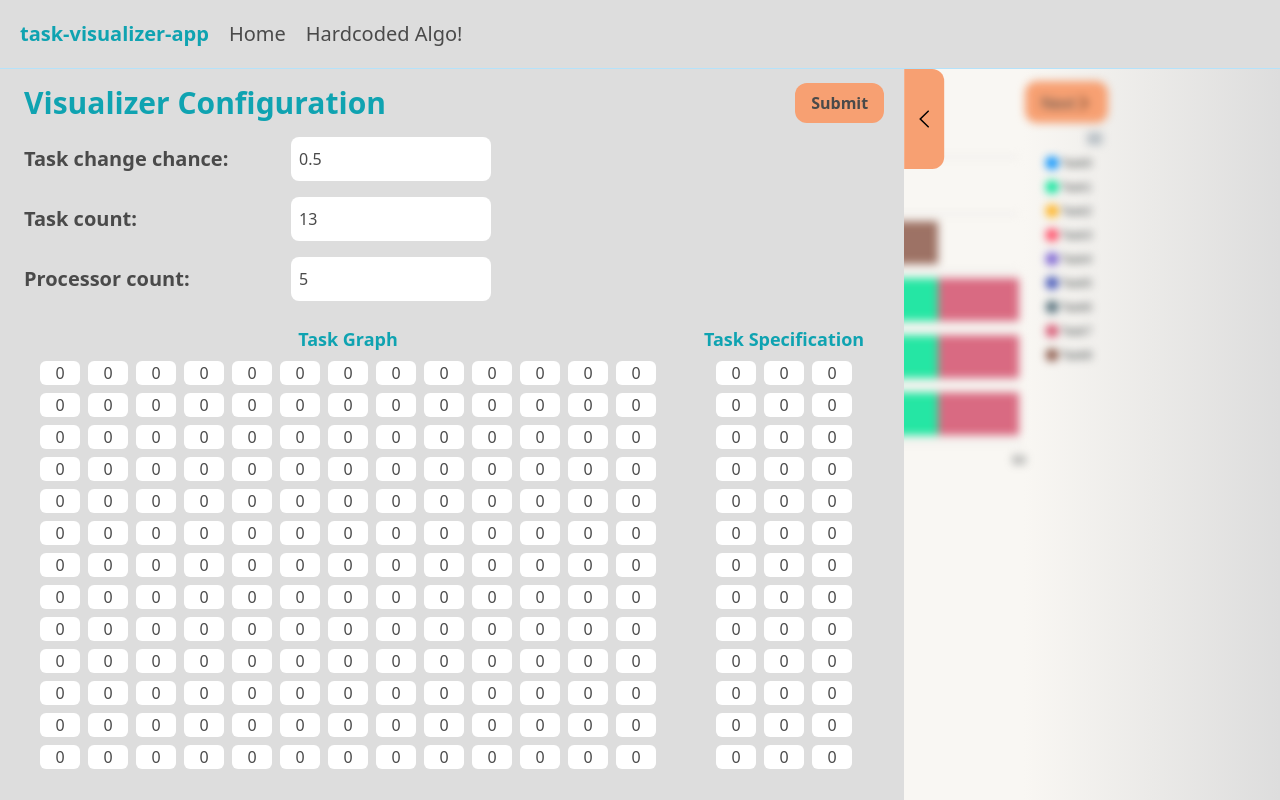
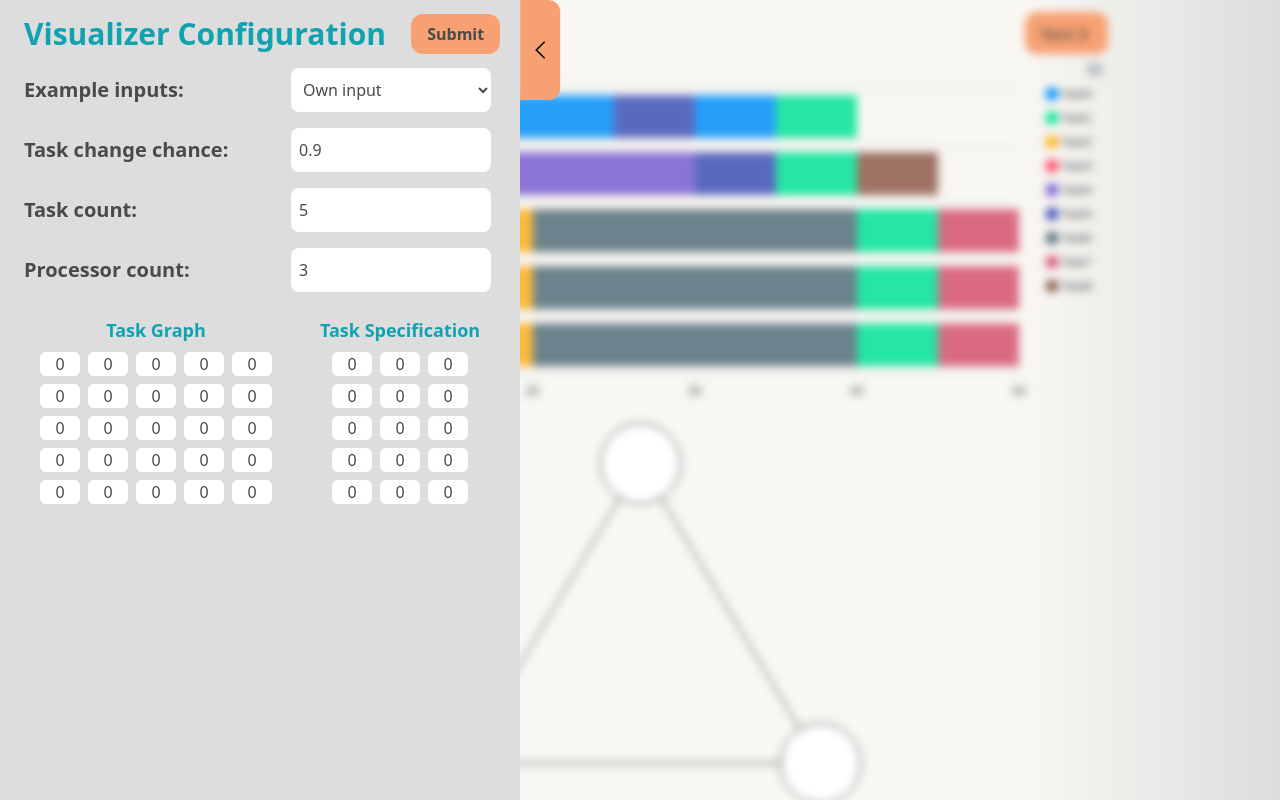
Before and after one commit to YaBoyya/task-visualizer-app, a React (Vite) app: page / in a window 1280 px wide. Shown: the top 800 px of the page. Built offline with nearby package versions, Linux system fonts and the light colour scheme.

Commit message:
Add example task select input

```diff
--- a/src/App.tsx
+++ b/src/App.tsx
@@ -4,7 +4,6 @@ import Matrix from './components/Matrix'
 import MC_DZZZ from './MC_DZZZ'
 import TimelineChart from "./TimelineChart";
 import BackgrounContainer from "./components/BackgroundContainer";
-import Navbar from "./components/Navbar";
 import Sidebar from "./components/Sidebar";
 import MatrixContainer from "./components/MatrixContainer";
 import InputChance from "./components/InputChance";
@@ -12,62 +11,25 @@ import NOCImage from "./components/NOCImage";
 import InputProcessorCount from "./components/InputProcessorCount";
 import { defaultSeries } from "./constants";
 import { ChartSeriesParams } from "./props";
+import SelectExample from "./components/SelectExample";
+import { taskExamples } from "./examples";
 
-
-const taskGraph = [
-// 0, 1, 2, 3, 4, 5, 6, 7, 8, 9, 10,11,12
-  [0, 0, 1, 1, 1, 0, 0, 0, 0, 0, 0, 0, 0], // 0
-  [0, 0, 0, 0, 0, 1, 1, 0, 0, 0, 0, 0, 0], // 1
-  [0, 0, 0, 0, 0, 0, 0, 1, 0, 0, 0, 0, 0], // 2
-  [0, 0, 0, 0, 0, 0, 0, 0, 1, 0, 0, 0, 0], // 3
-  [0, 0, 0, 0, 0, 0, 0, 0, 0, 1, 0, 0, 0], // 4
-  [0, 0, 0, 0, 0, 0, 0, 0, 0, 1, 0, 0, 0], // 5
-  [0, 0, 0, 0, 0, 0, 0, 0, 0, 0, 0, 0, 1], // 6
-  [0, 0, 0, 0, 0, 0, 0, 0, 0, 0, 0, 0, 0], // 7
-  [0, 0, 0, 0, 0, 0, 0, 0, 0, 0, 1, 1, 0], // 8
-  [0, 0, 0, 0, 0, 0, 0, 0, 0, 0, 0, 0, 1], // 9
-  [0, 0, 0, 0, 0, 0, 0, 0, 0, 0, 0, 0, 0], // 10
-  [0, 0, 0, 0, 0, 0, 0, 0, 0, 0, 0, 0, 0], // 11
-  [0, 0, 0, 0, 0, 0, 0, 0, 0, 0, 0, 0, 0], // 12
-]
-
-const taskSpecification = [
-// czas wykonania zadania, liczba żądanych procesorów, najpóźniejszy możliwy termin zakończenia zadania
-// pi, ai, Di
-  [30, 3, 195], // 0
-  [10, 2, 155], // 1
-  [5,  1, 30],   // 2
-  [10, 3, 80], // 3
-  [15, 1, 105], // 4
-  [20, 1, 110], // 5
-  [25, 3, 135], // 6
-  [25, 1, 25], // 7
-  [10, 1, 50], // 8
-  [20, 2, 90], // 9
-  [20, 3, 40], // 10
-  [10, 2, 20], // 11
-  [20, 3, 60]  // 12
-];
-const n = taskGraph.length; // task count
-const m = 3; // processor count
 
 function App() {
 // TODO ADD handling for max processors, take these use states from Matrix component and put them here
 // with images and error if processor count > 5 ot < s3
-  const [taskCount, setTaskCount] = useState<number>(n);
+  const [taskCount, setTaskCount] = useState<number>(5);
   const [isSidebarOpen, setIsSidebarOpen] = useState<Boolean>(true);
-  const [chance, setChance] = useState<number>(0.5);
-  const [maxProcessors, setMaxProcessors] = useState<number>(5);
+  const [chance, setChance] = useState<number>(0.9);
+  const [maxProcessors, setMaxProcessors] = useState<number>(3);
   const [chartSeries, setChartSeries] = useState<ChartSeriesParams>(defaultSeries);
-  console.log(chartSeries)
-
+  const [example, setExample] = useState<string>("");
   const [graph, setGraph] = useState(
     Array.from(
       {length: taskCount},
       () => Array(taskCount).fill(0)
     )
   );
-
   const [specification, setSpecification] = useState(
     Array.from(
       {length: taskCount},
@@ -104,8 +66,17 @@ function App() {
   const onSubmitClick = () => {
     // TODO invoke MC_DZZZ algorithm
     setIsSidebarOpen(false);
-    setChartSeries(MC_DZZZ(taskGraph, taskSpecification, taskCount, maxProcessors))
+    setChartSeries(MC_DZZZ(graph, specification, taskCount, maxProcessors))
   }
+
+  useEffect(() => {
+    if (example) {
+      setMaxProcessors(taskExamples[example].processorCount)
+      setTaskCount(taskExamples[example].taskCount)
+      setGraph(taskExamples[example].taskGraph)
+      setSpecification(taskExamples[example].taskSpecification)
+    }
+  }, [example]);
 
   useEffect(() => {
     // Copies old values to new array after changing dimensions
@@ -115,13 +86,13 @@ function App() {
 // TODO make inputs generic and make them better account for invalid values, aybe errors
   return (
     <BackgrounContainer>
-      <Navbar>
-        <button onClick={() => MC_DZZZ(taskGraph, taskSpecification, n, m)}>
-          Hardcoded Algo!
-        </button>
-      </Navbar>
+      {/* <Navbar /> */}
       <Sidebar isSidebarOpen={isSidebarOpen} setIsSidebarOpen={setIsSidebarOpen} onSubmitClick={onSubmitClick}>
         <div className='container'>
+          <SelectExample
+            value={example}
+            setValue={setExample}
+          />
           <InputChance
             value={chance}
             setValue={setChance}
--- /dev/null
+++ b/src/components/SelectExample.tsx
@@ -0,0 +1,27 @@
+import { taskExamples } from "../examples";
+import { SelectProps } from "../props";
+
+function SelectExample({value, setValue}: SelectProps) {
+  return(
+    <div className="flex flex-row content-center place-content-between max-w-[475px] py-2">
+      <label className="text-xl p-2">Example inputs:</label>
+      <select
+        className="w-[200px] bg-white py-1 px-2 rounded-lg font-normal"
+        // TODO
+        onChange={(event: any) => setValue(event.target.value)}
+        value={value}
+      >
+        <option value="">
+          Own input
+        </option>
+        {Object.keys(taskExamples).map((el: string, i: number) => (
+          <option key={i} value={el}>
+            {el[0].toUpperCase() + el.slice(1)}
+          </option>
+        ))}
+      </select>
+    </div>
+  );
+}
+
+export default SelectExample;
--- /dev/null
+++ b/src/examples.tsx
@@ -0,0 +1,41 @@
+import { TaskExamplesType } from "./props";
+
+export const taskExamples: TaskExamplesType = {
+  example1: {
+    taskGraph: [
+    // 0, 1, 2, 3, 4, 5, 6, 7, 8, 9, 10,11,12
+      [0, 0, 1, 1, 1, 0, 0, 0, 0, 0, 0, 0, 0], // 0
+      [0, 0, 0, 0, 0, 1, 1, 0, 0, 0, 0, 0, 0], // 1
+      [0, 0, 0, 0, 0, 0, 0, 1, 0, 0, 0, 0, 0], // 2
+      [0, 0, 0, 0, 0, 0, 0, 0, 1, 0, 0, 0, 0], // 3
+      [0, 0, 0, 0, 0, 0, 0, 0, 0, 1, 0, 0, 0], // 4
+      [0, 0, 0, 0, 0, 0, 0, 0, 0, 1, 0, 0, 0], // 5
+      [0, 0, 0, 0, 0, 0, 0, 0, 0, 0, 0, 0, 1], // 6
+      [0, 0, 0, 0, 0, 0, 0, 0, 0, 0, 0, 0, 0], // 7
+      [0, 0, 0, 0, 0, 0, 0, 0, 0, 0, 1, 1, 0], // 8
+      [0, 0, 0, 0, 0, 0, 0, 0, 0, 0, 0, 0, 1], // 9
+      [0, 0, 0, 0, 0, 0, 0, 0, 0, 0, 0, 0, 0], // 10
+      [0, 0, 0, 0, 0, 0, 0, 0, 0, 0, 0, 0, 0], // 11
+      [0, 0, 0, 0, 0, 0, 0, 0, 0, 0, 0, 0, 0], // 12
+    ],
+    taskSpecification: [
+    // czas wykonania zadania, liczba żądanych procesorów, najpóźniejszy możliwy termin zakończenia zadania
+    // pi, ai, Di
+      [30, 3, 195], // 0
+      [10, 2, 155], // 1
+      [5,  1, 30],   // 2
+      [10, 3, 80], // 3
+      [15, 1, 105], // 4
+      [20, 1, 110], // 5
+      [25, 3, 135], // 6
+      [25, 1, 25], // 7
+      [10, 1, 50], // 8
+      [20, 2, 90], // 9
+      [20, 3, 40], // 10
+      [10, 2, 20], // 11
+      [20, 3, 60]  // 12
+    ],
+    taskCount: 13,
+    processorCount: 5,
+  }
+};
--- a/src/props.tsx
+++ b/src/props.tsx
@@ -24,6 +24,11 @@ export interface SidebarProps {
 export interface InputProps {
   value: number
   setValue: React.Dispatch<React.SetStateAction<number>>;
+}
+
+export interface SelectProps {
+  value: string
+  setValue: React.Dispatch<React.SetStateAction<string>>;
 }
 
 export interface MatrixRenderProps {
@@ -62,4 +67,13 @@ export interface ChartResponseProps {
   data: ChartDataProps[];
 }
 
+export type TaskExamplesType = {
+  [key: string]: {
+    taskGraph: number[][];
+    taskSpecification: number[][];
+    taskCount: number;
+    processorCount: number;
+  }
+}
+
 export type ChartSeriesParams = { name: string; data: { x: string; y: number[]; }[]; }[][];
```
